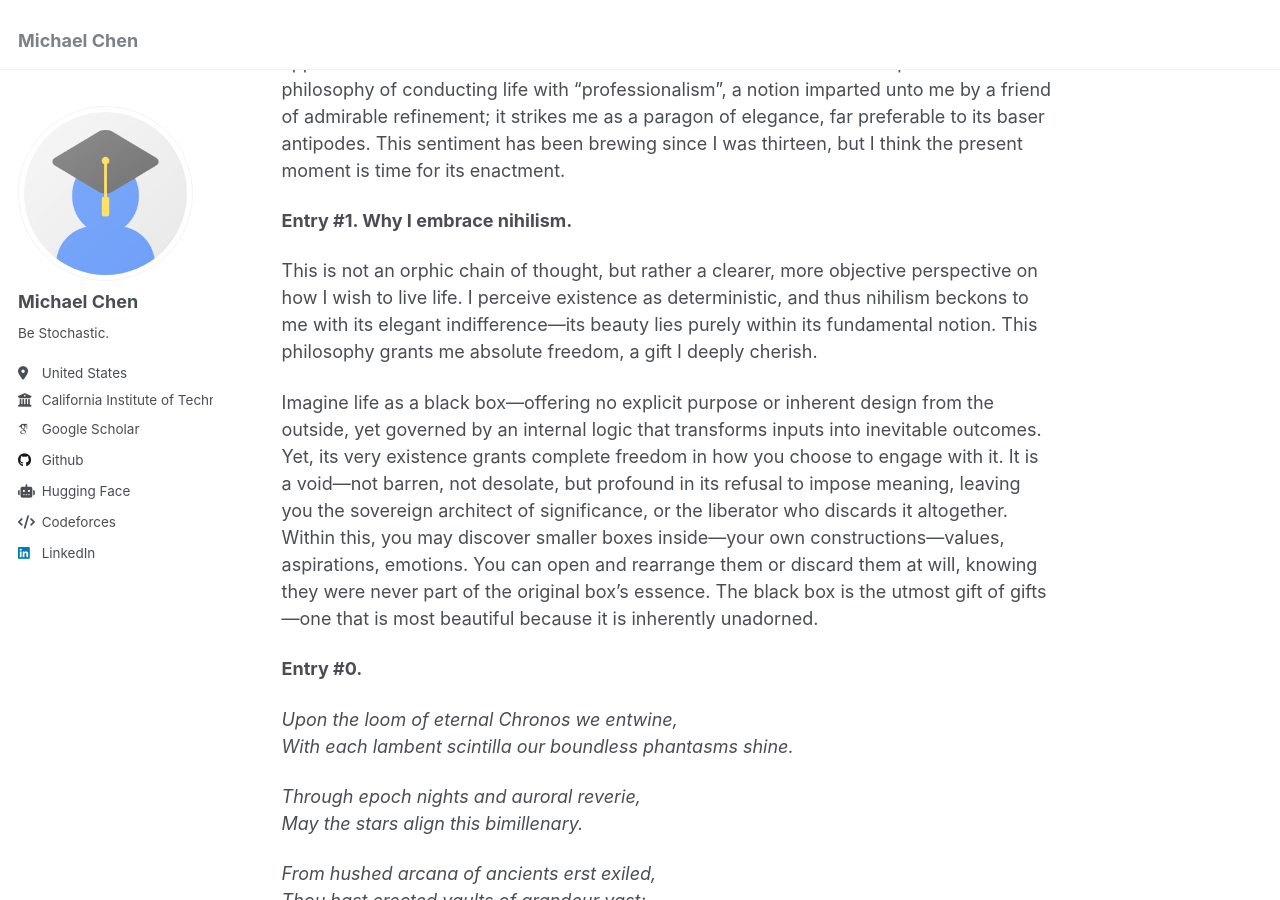
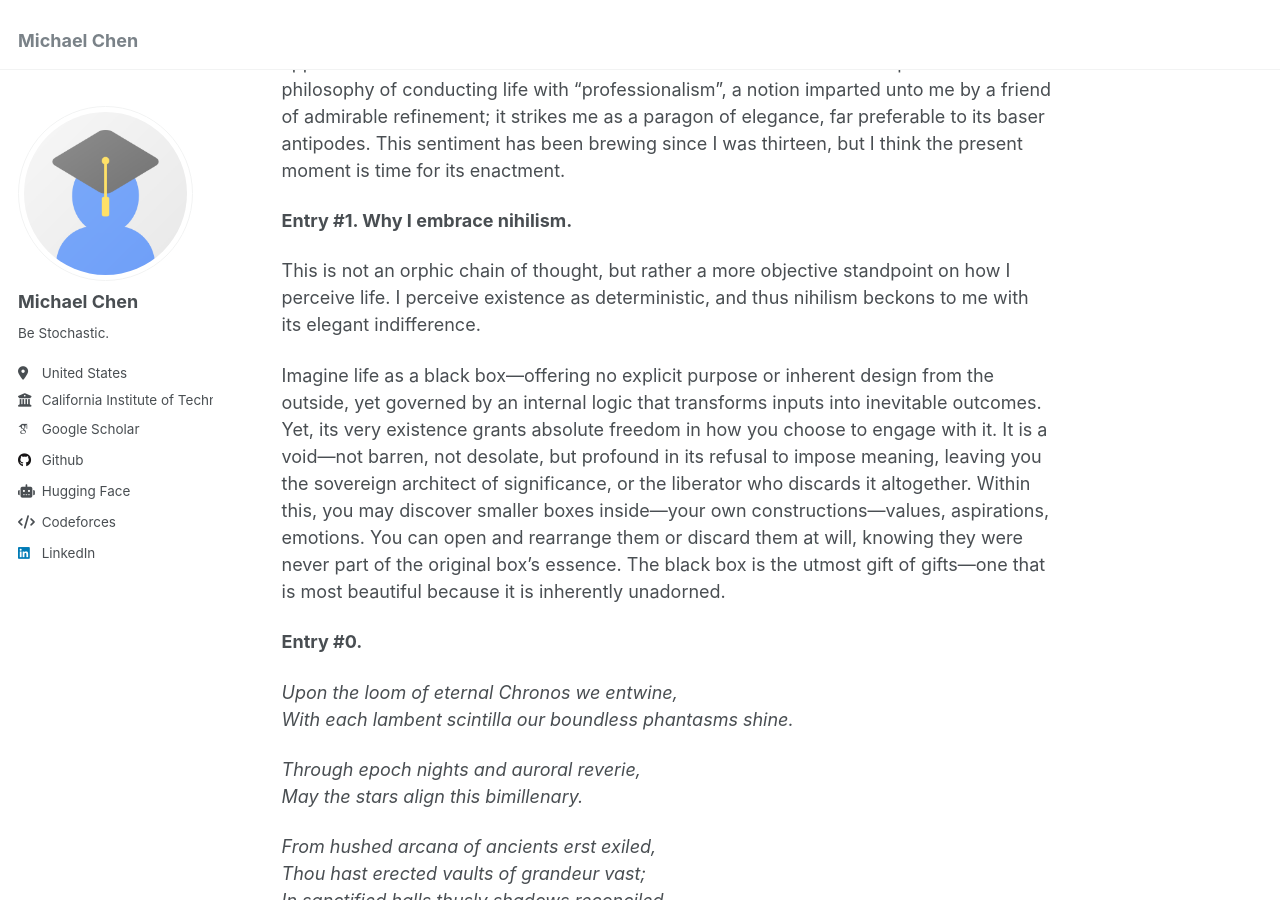
Before and after one commit to math-ysics/math-ysics.github.io, a Jekyll site: the page built from _pages/stochastic.md, in a window 1280 px wide and 900 px high, scrolled down 905 px. Built offline with Jekyll 4.4.1, drawn with Linux system fonts in a browser that asks for light colours; some web fonts are replaced.

Commit message:
Update stochastic.md

```diff
--- a/_pages/stochastic.md
+++ b/_pages/stochastic.md
@@ -38,9 +38,9 @@
 
 **Entry #1. Why I embrace nihilism.**
 
-This is not an orphic chain of thought, but rather a clearer, more objective perspective on how I wish to live life. I perceive existence as deterministic, and thus nihilism beckons to me with its elegant indifference—its beauty lies purely within its fundamental notion. This philosophy grants me absolute freedom, a gift I deeply cherish.
+This is not an orphic chain of thought, but rather a more objective standpoint on how I perceive life. I perceive existence as deterministic, and thus nihilism beckons to me with its elegant indifference.
 
-Imagine life as a black box—offering no explicit purpose or inherent design from the outside, yet governed by an internal logic that transforms inputs into inevitable outcomes. Yet, its very existence grants complete freedom in how you choose to engage with it. It is a void—not barren, not desolate, but profound in its refusal to impose meaning, leaving you the sovereign architect of significance, or the liberator who discards it altogether. Within this, you may discover smaller boxes inside—your own constructions—values, aspirations, emotions. You can open and rearrange them or discard them at will, knowing they were never part of the original box’s essence. The black box is the utmost gift of gifts—one that is most beautiful because it is inherently unadorned.
+Imagine life as a black box—offering no explicit purpose or inherent design from the outside, yet governed by an internal logic that transforms inputs into inevitable outcomes. Yet, its very existence grants absolute freedom in how you choose to engage with it. It is a void—not barren, not desolate, but profound in its refusal to impose meaning, leaving you the sovereign architect of significance, or the liberator who discards it altogether. Within this, you may discover smaller boxes inside—your own constructions—values, aspirations, emotions. You can open and rearrange them or discard them at will, knowing they were never part of the original box’s essence. The black box is the utmost gift of gifts—one that is most beautiful because it is inherently unadorned.
 
 **Entry #0.**
 
```
